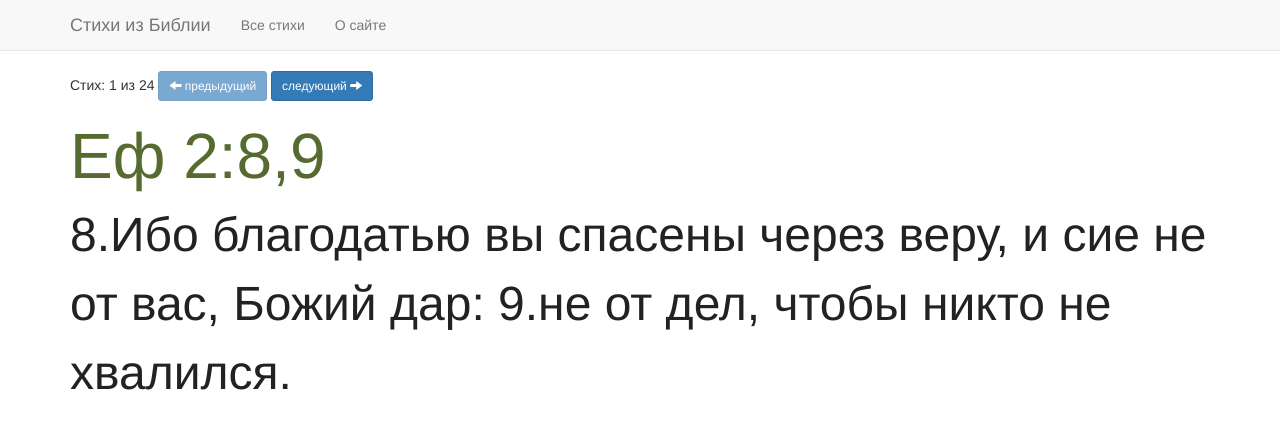
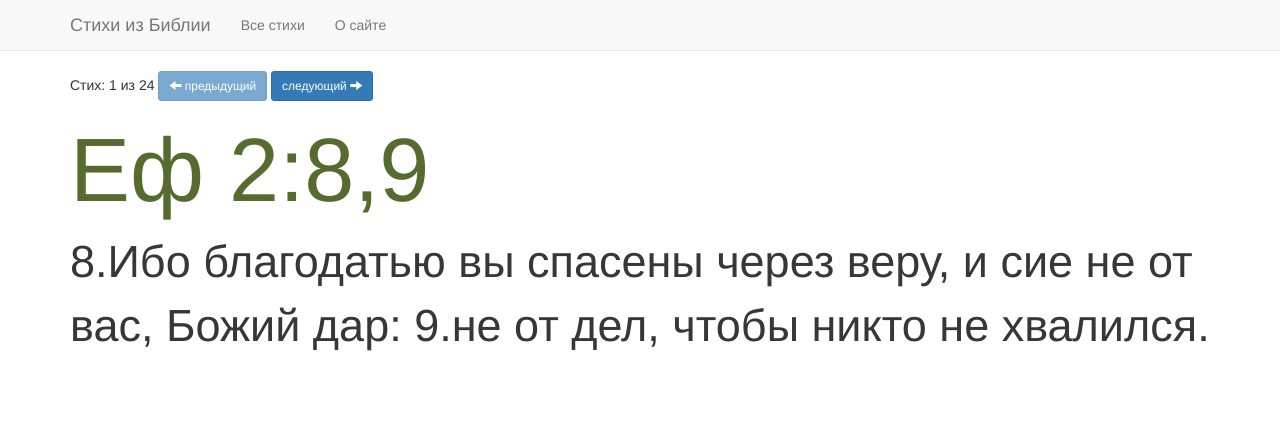
Before and after one commit to prostodemon/bible-verse, a Jekyll site: the page built from index.html, in a window 1280 px wide. Shown: the top 429 px of the page. Built offline with Jekyll 4.4.1, drawn with Linux system fonts in a browser that asks for light colours; nearby versions of some CDN libraries; the list of posts is cut into pages by our own code.

Commit message:
styles to increase font size

```diff
--- a/index.html
+++ b/index.html
@@ -35,10 +35,10 @@ layout: default
 </p>
 
 {% for post in paginator.posts %}
-<div class="verse" style="font-size: 64px;">
-    <h1 style="font-size: 100%; color: #556B2F">{{ post.title }}</h1>
+<div class="verse">
+    <h1 style="font-size: 10vmin; color: #556B2F">{{ post.title }}</h1>
 
-    <div style="font-size: 75%; color: #222222">
+    <div style="font-size: 5vmin; color: #373737">
         {{ post.content }}
     </div>
 </div>
```
